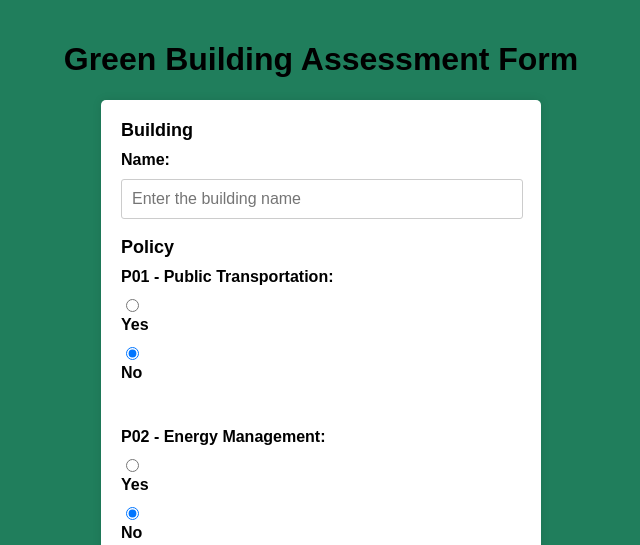
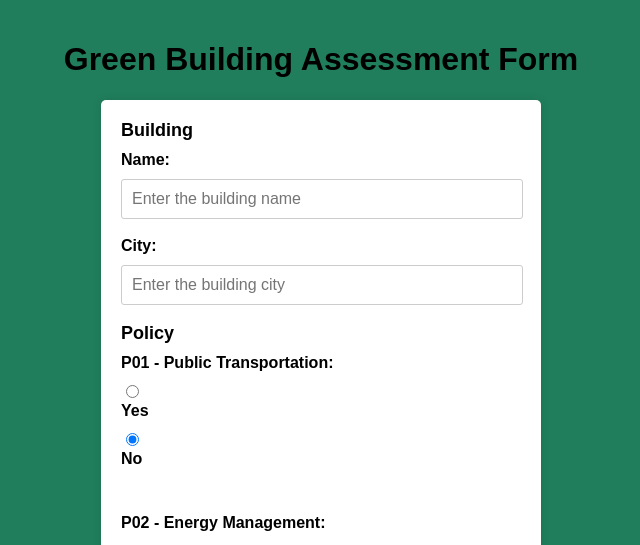
Before and after one commit to akbarbin/green-building, a Flask app: page /buildings/new in a window 1280 px wide. Shown: the top 545 px of the page, without its empty margins (319-959 px from the left). Run offline with Flask 3, Linux system fonts and the light colour scheme.

Commit message:
Add city

```diff
--- a/application.py
+++ b/application.py
@@ -34,10 +34,7 @@ def index():
 
   for building in buildings:
     performance = find_json_by('building_id', performances, building['id'])
-    if performance:
-      building['performance'] = performance
-    else:
-      building['performance'] = '-'
+    if performance: building['performance'] = performance
 
   return render_template('index.html', buildings=buildings)
 
@@ -139,8 +136,7 @@ def show(id):
   building = find_json_by('id', buildings, id)
 
   performance = find_json_by('building_id', performances, id)
-  if performance:
-    building['performance'] = performance
+  if performance: building['performance'] = performance
 
   return render_template('show.html', building=building)
 
--- a/templates/new.html
+++ b/templates/new.html
@@ -71,8 +71,8 @@
     <label for="name">Name:</label>
     <input type="text" id="name" name="name" placeholder="Enter the building name" value="{{ building['name'] }}" required><br><br>
 
-    <!-- <label for="location">Location:</label>
-    <input type="text" id="location" name="location" placeholder="Enter the building location"><br><br> -->
+    <label for="city">City:</label>
+    <input type="text" id="city" name="city" placeholder="Enter the building city"><br><br>
 
     <div class="sub-identitas">Policy</div>
     <label for="p01">P01 - Public Transportation:</label>
--- a/templates/show.html
+++ b/templates/show.html
@@ -61,6 +61,9 @@
           <input type="submit" value="Evaluate">
         </form>
       {% endif %}
+      <br>
+      <p class="green-item">Detail</p>
+      <p>City: {{ building['city'] }}</p>
       <br>
       <p class="green-item">Policy</p>
       <p>P01 - Public Transportation: {{ building['p01'] }}</p>
```
Also changed, not shown: templates/index.html (+9 -2 lines).
